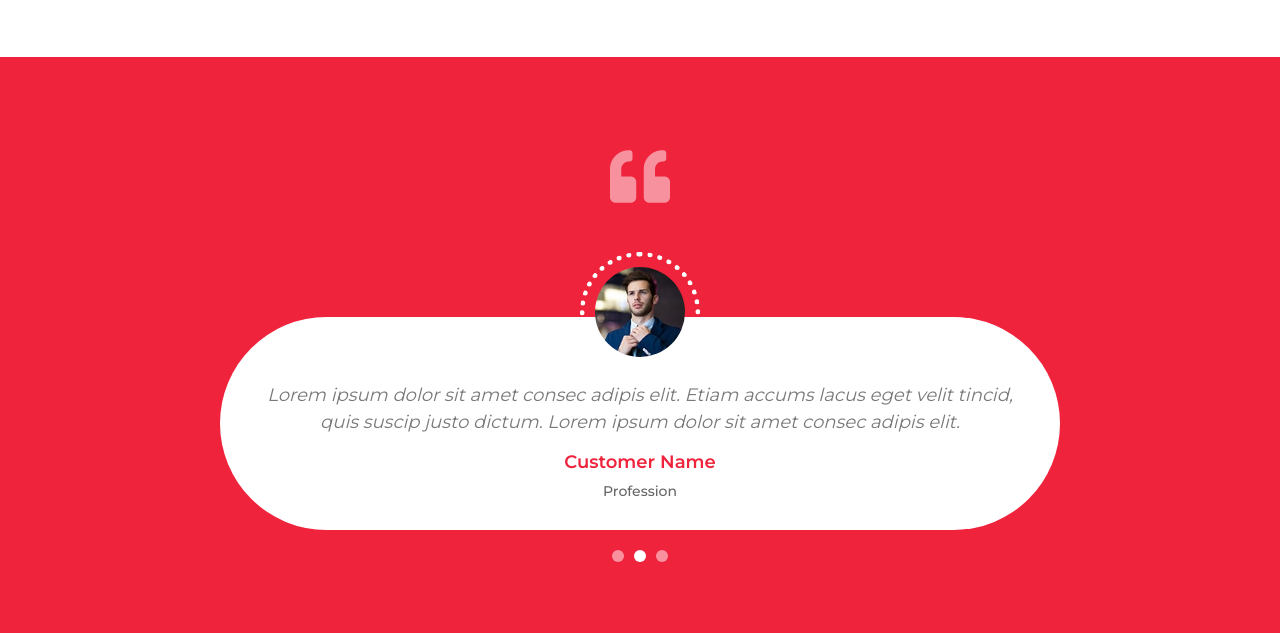
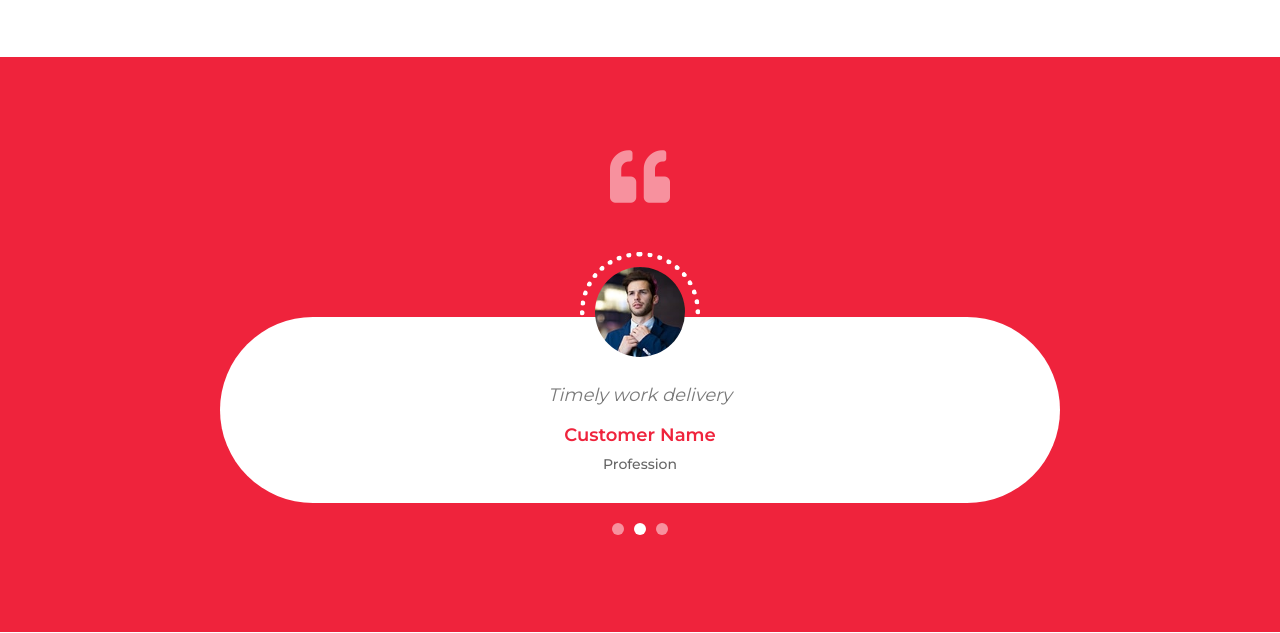
Before and after one commit to JayddieTech/portfolio, a plain HTML site: page index.html in a window 1280 px wide. Shown: the part 3140-3773 px from the top of the page. Drawn offline with nearby package versions, Linux system fonts and the light colour scheme.

Commit message:
tesmonial updates

```diff
--- a/index.html
+++ b/index.html
@@ -289,7 +289,7 @@
                         </div>
                         <div class="testimonial-text">
                             <p>
-                                Lorem ipsum dolor sit amet consec adipis elit. Etiam accums lacus eget velit tincid, quis suscip justo dictum. Lorem ipsum dolor sit amet consec adipis elit.
+                                she delivered my work on time. I highly recommend her
                             </p>
                             <h3>Customer Name</h3>
                             <h4>Profession</h4>
@@ -301,7 +301,7 @@
                         </div>
                         <div class="testimonial-text">
                             <p>
-                                Lorem ipsum dolor sit amet consec adipis elit. Etiam accums lacus eget velit tincid, quis suscip justo dictum. Lorem ipsum dolor sit amet consec adipis elit.
+                                Timely work delivery
                             </p>
                             <h3>Customer Name</h3>
                             <h4>Profession</h4>
@@ -313,7 +313,7 @@
                         </div>
                         <div class="testimonial-text">
                             <p>
-                                Lorem ipsum dolor sit amet consec adipis elit. Etiam accums lacus eget velit tincid, quis suscip justo dictum. Lorem ipsum dolor sit amet consec adipis elit.
+                                quality work
                             </p>
                             <h3>Customer Name</h3>
                             <h4>Profession</h4>
```
